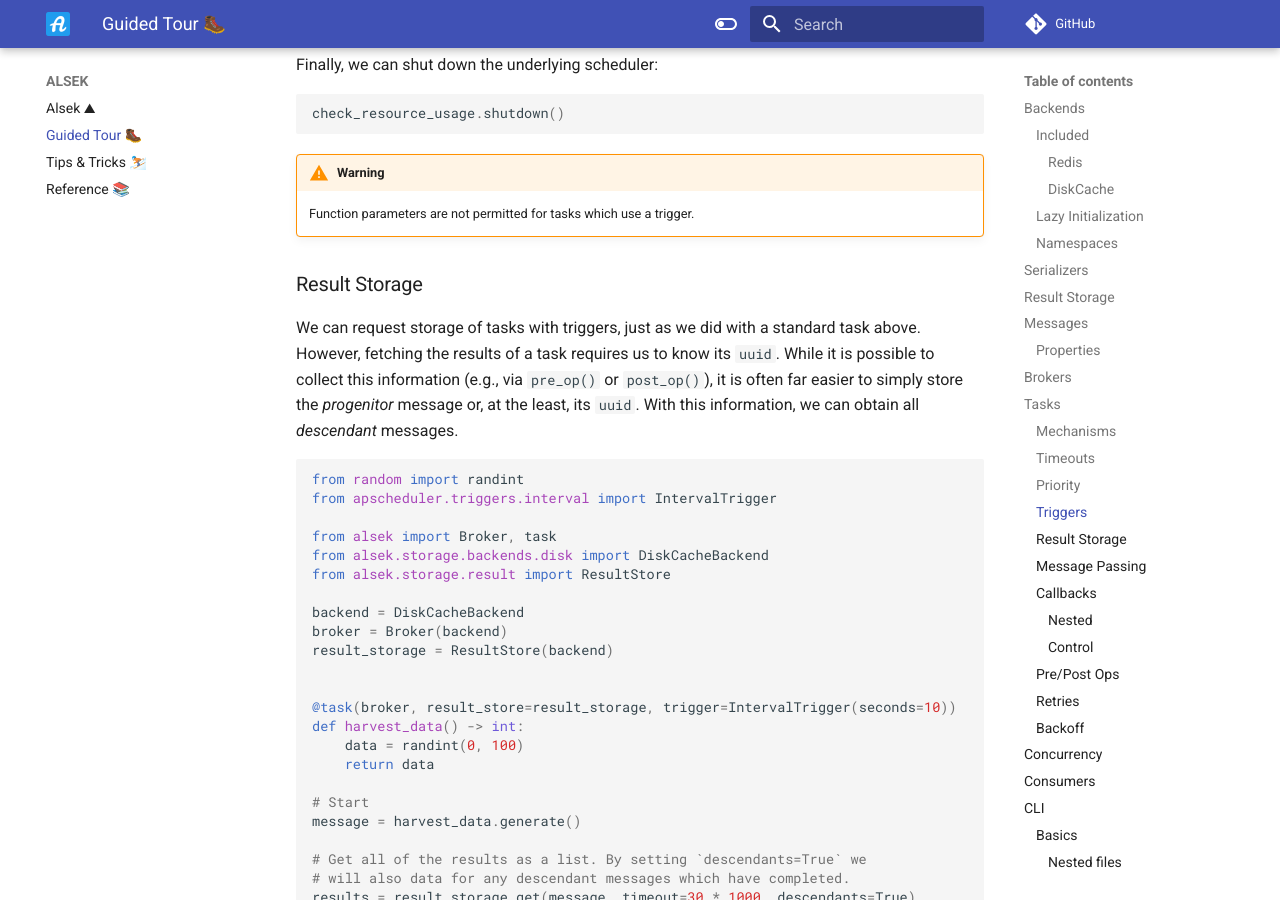
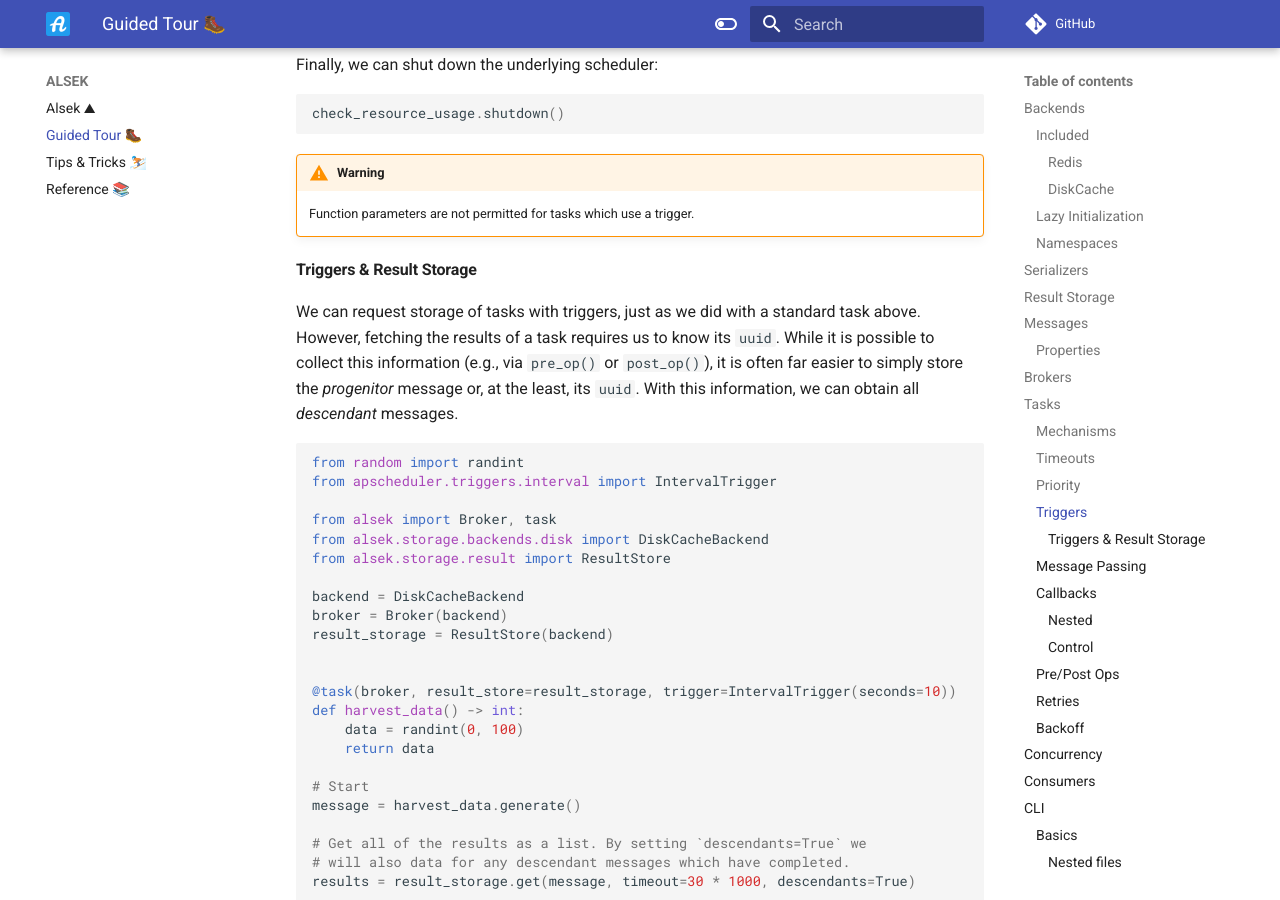
Before and after one commit to TariqAHassan/alsek, an MkDocs documentation site: the page built from docs/guided_tour.md, in a window 1280 px wide and 900 px high, scrolled down 7630 px. Built offline with MkDocs 1.6.1 and Material for MkDocs 9.7.7, drawn with Linux system fonts in a browser that asks for light colours; comment, search, counter and statistics services are not loaded.

Commit message:
Reword header

```diff
--- a/docs/guided_tour.md
+++ b/docs/guided_tour.md
@@ -379,7 +379,7 @@ check_resource_usage.shutdown()
 !!! warning
     Function parameters are not permitted for tasks which use a trigger.
 
-### Result Storage
+#### Triggers & Result Storage
 
 We can request storage of tasks with triggers, just as we did with a standard task above.
 However, fetching the results of a task requires us to know its `uuid`. While it is possible
```
